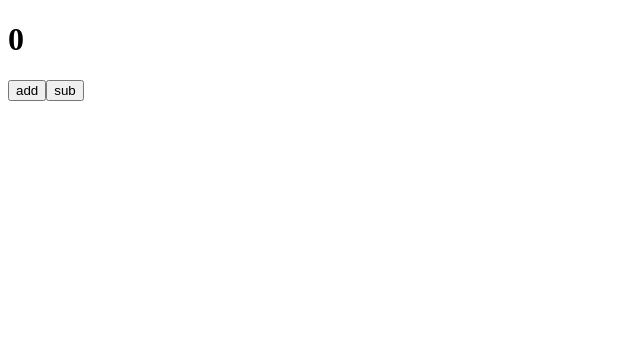
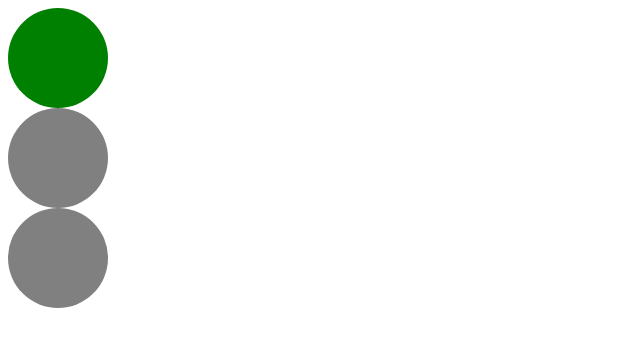
Before and after one commit to anandhuc1666/light, a React (Vite) app: page /Context3 in a window 1280 px wide. Shown: the top 346 px of the page, without its empty margins (0-640 px from the left). Built offline with nearby package versions, Linux system fonts and the light colour scheme.

Commit message:
miiniCode

```diff
--- a/src/App.jsx
+++ b/src/App.jsx
@@ -5,6 +5,8 @@ import Prop2 from './Promise/Prop2'
 import Prop3 from './Promise/Prop3'
 import Context from './Context/Context'
 import Context2 from './Context/Context2'
+import Light1 from './Traffic/Light1'
+import Light2 from './Traffic/Light2'
 
 
 function App() {
@@ -18,7 +20,8 @@ function App() {
         <Route path='/Context2' element={<Context2/>}/>
         <Route path='/Context3' element={<Context3/>}/>
       </Routes> */}
-      <Context2 />
+      {/* <Context2 /> */}
+      <Light2/>
     </div>
   )
 }
--- /dev/null
+++ b/src/Traffic/Light.css
@@ -0,0 +1,15 @@
+.light{
+    width: 100px;
+    height: 100px;
+    border-radius: 50%;
+    background-color: gray;
+}
+.green{
+    background-color: green;
+}
+.yellow{
+    background-color: yellow;
+}
+.red{
+    background-color: red;
+}
--- /dev/null
+++ b/src/Traffic/Light1.jsx
@@ -0,0 +1,27 @@
+import React, { useContext, useEffect} from 'react'
+import './light.css'
+import { ColorTheme } from './Light3'
+
+function light1() {
+    const { color, setColor } = useContext(ColorTheme)
+    useEffect(() => {
+        const iniset = setInterval(() => {
+            setColor((ini) => {
+                if (ini === "gray") return "green"
+                if (ini === "green") return "yellow"
+                if (ini === "yellow") return "red"
+                if (ini === "red") return "green"
+            })
+        }, 1000)
+        return () => iniset(clearInterval)
+    }, [])
+    return (
+        <div>
+            <div className={`light ${color === "green" ? "green" : "gray"}`}></div>
+            <div className={`light ${color === "yellow" ? "yellow" : "gray"}`}></div>
+            <div className={`light ${color === "red" ? "red" : "gray"}`}></div>
+        </div>
+    )
+}
+
+export default light1
--- /dev/null
+++ b/src/Traffic/Light2.jsx
@@ -0,0 +1,17 @@
+import React from 'react'
+import { useState } from 'react'
+import { ColorTheme } from './Light3'
+import Light1 from './Light1'
+
+function Light2() {
+      const [color, setColor] = useState("gray")
+  return (
+    <div>
+      <ColorTheme.Provider value={{color, setColor}}>
+        <Light1/>
+      </ColorTheme.Provider>
+    </div>
+  )
+}
+
+export default Light2
--- /dev/null
+++ b/src/Traffic/Light3.jsx
@@ -0,0 +1,3 @@
+import { createContext } from "react"
+
+export const ColorTheme = createContext()
```
